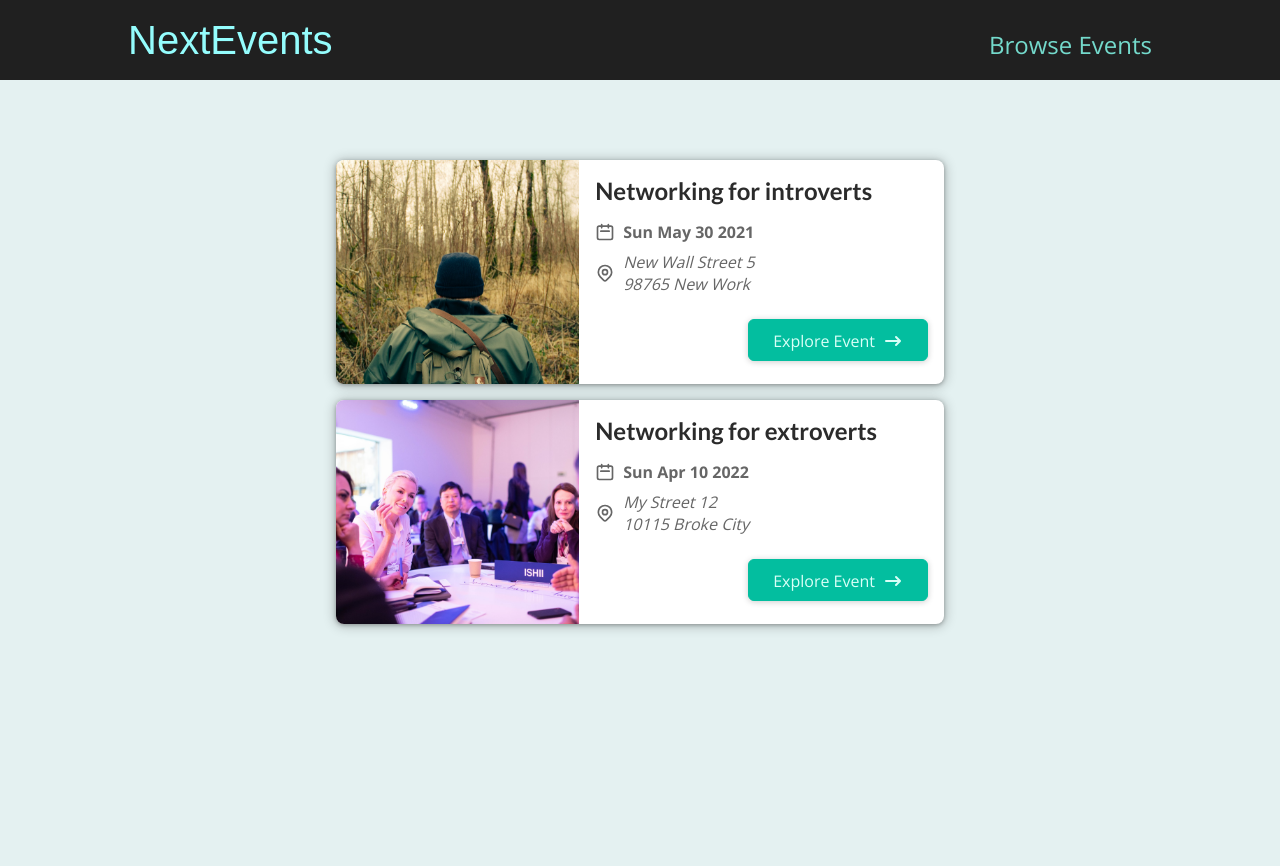
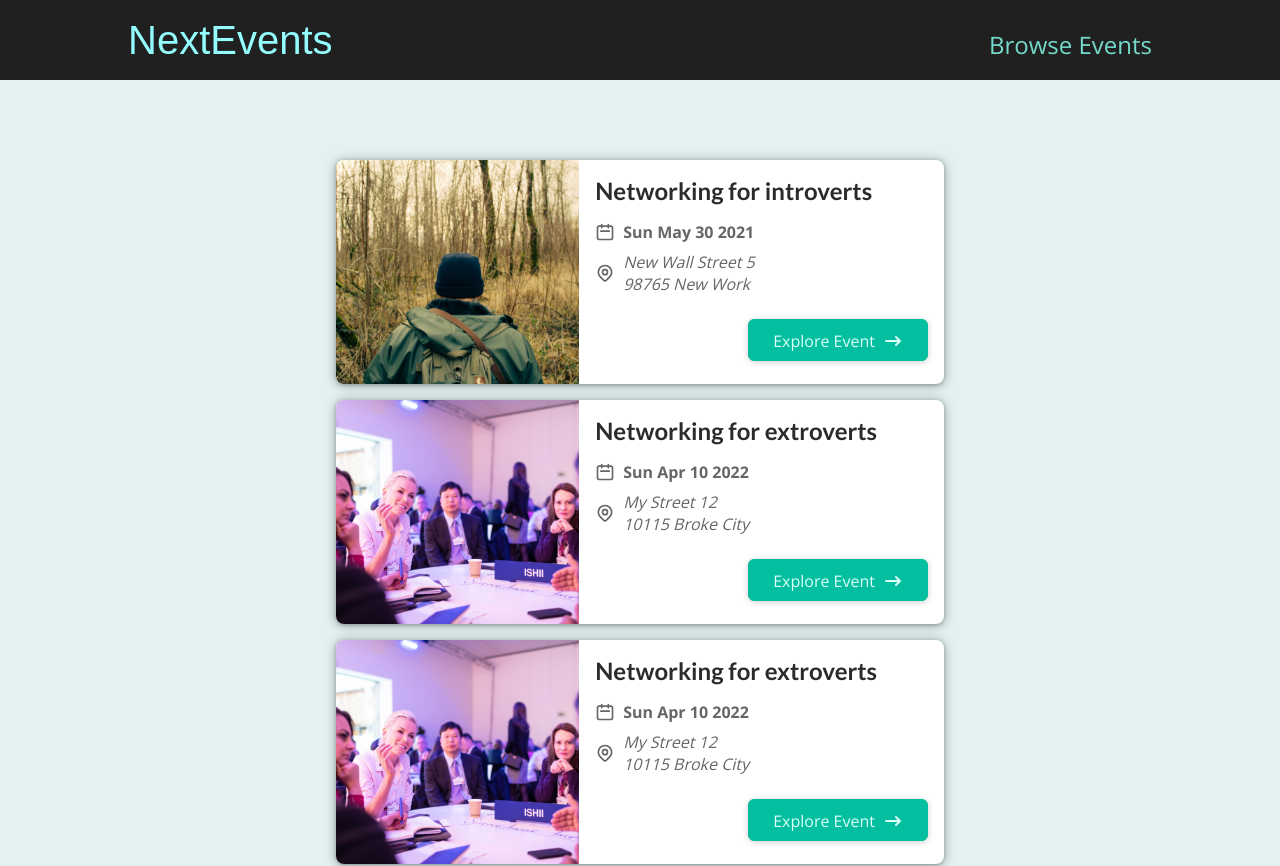
Before and after one commit to eronscode/next-js-and-react, a Next.js app: page / in a window 1280 px wide. Shown: the top 866 px of the page. Before the commit the page ends 800 px from the top, so only its background shows below. Built offline with nearby package versions, Linux system fonts and the light colour scheme.

Commit message:
Added more dummy data

```diff
--- a/dummy-data.js
+++ b/dummy-data.js
@@ -29,6 +29,36 @@ const DUMMY_EVENTS = [
       image: 'images/extrovert-event.jpg',
       isFeatured: true,
     },
+    {
+        id: 'e4',
+        title: 'Networking for extroverts',
+        description:
+          'You probably need no help with networking in general. But focusing your energy correctly - that is something where most people can improve.',
+        location: 'My Street 12, 10115 Broke City',
+        date: '2022-04-10',
+        image: 'images/extrovert-event.jpg',
+        isFeatured: true,
+      },
+      {
+        id: 'e5',
+        title: 'Networking for extroverts',
+        description:
+          'You probably need no help with networking in general. But focusing your energy correctly - that is something where most people can improve.',
+        location: 'My Street 12, 10115 Broke City',
+        date: '2022-04-10',
+        image: 'images/extrovert-event.jpg',
+        isFeatured: true,
+      },
+      {
+        id: 'e6',
+        title: 'Networking for extroverts',
+        description:
+          'You probably need no help with networking in general. But focusing your energy correctly - that is something where most people can improve.',
+        location: 'My Street 12, 10115 Broke City',
+        date: '2022-04-10',
+        image: 'images/extrovert-event.jpg',
+        isFeatured: true,
+      },
   ];
 
   export function getFeaturedEvents() {
```
